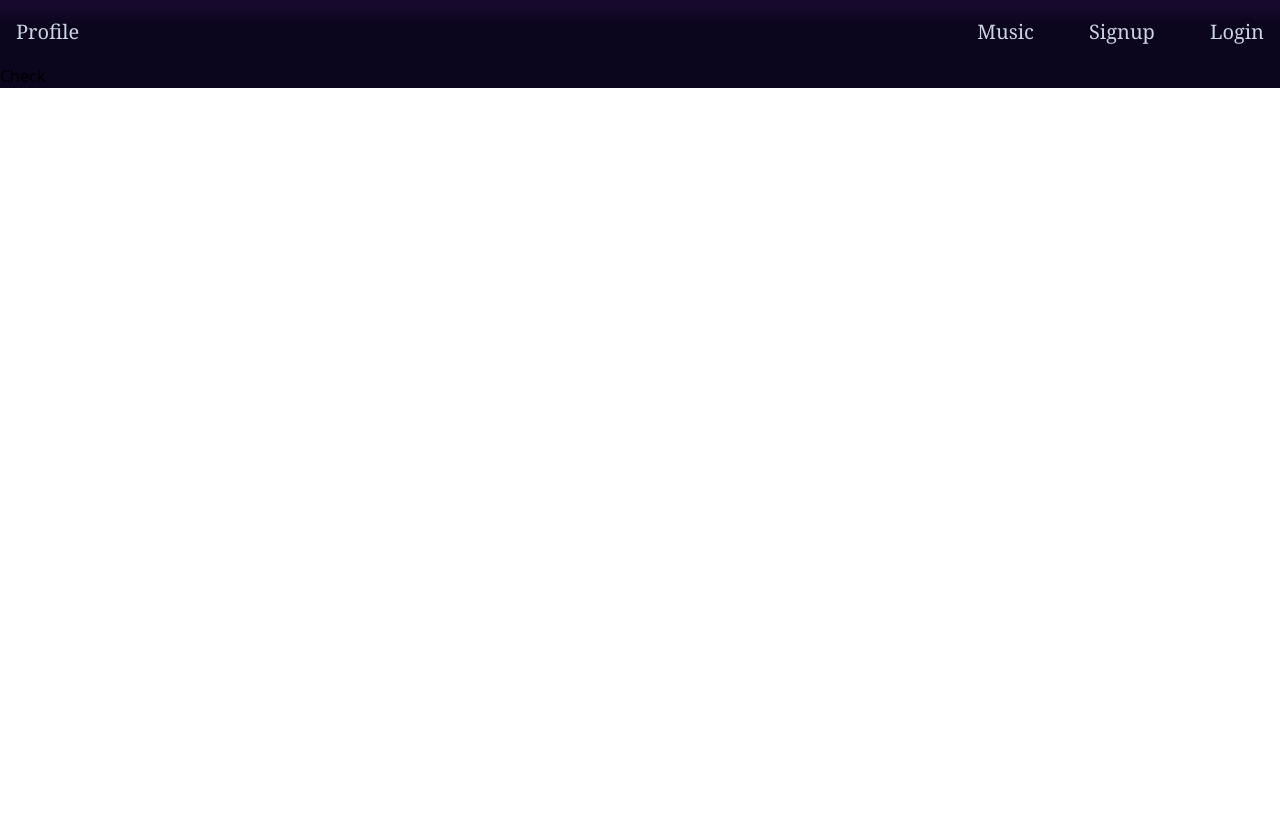
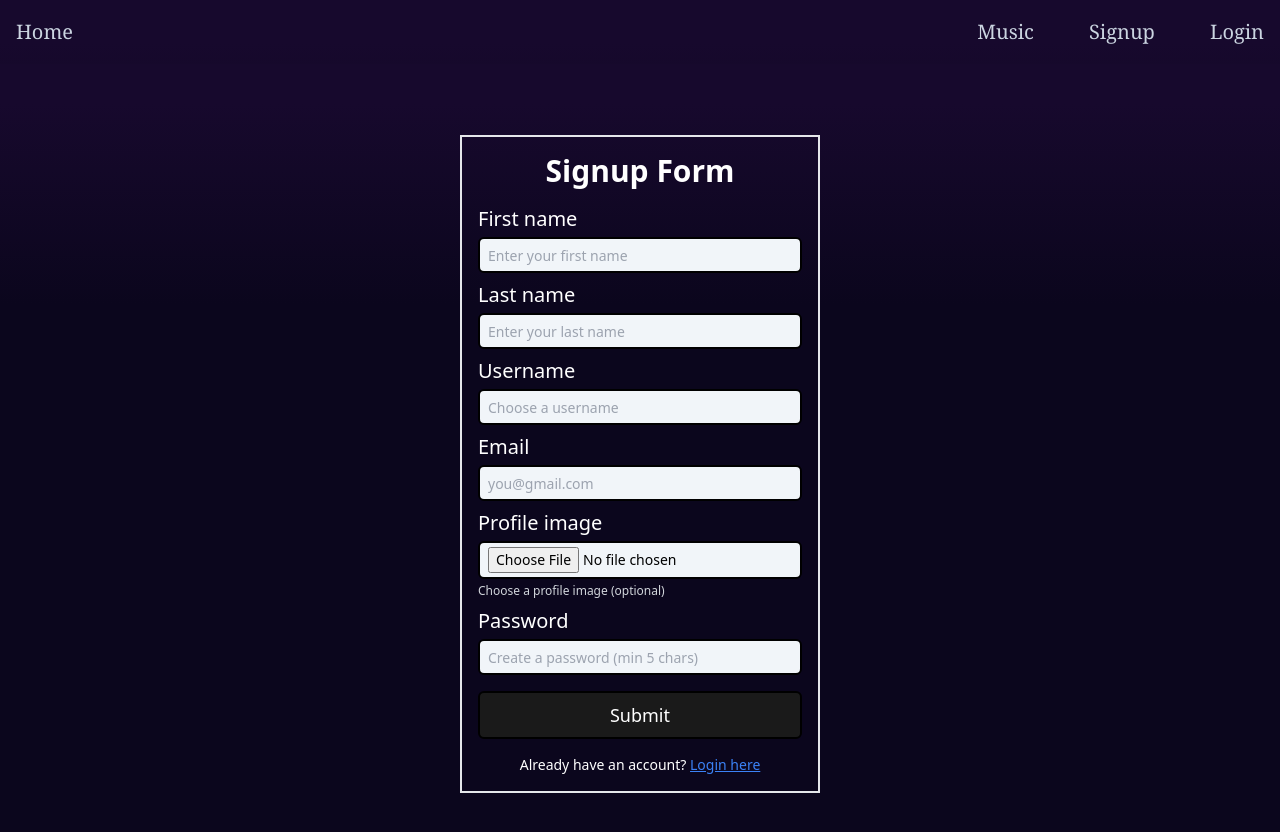
Before and after one commit to chakradharkotagiri/Entertainment-recommendation-system, a React (Vite) app: page /signup in a window 1280 px wide. Shown: the top 832 px of the page. Before the commit the page ends 800 px from the top, so only its background shows below. Built offline with nearby package versions, Linux system fonts and the light colour scheme.

Commit message:
Signup Page changes

```diff
--- a/package.json
+++ b/package.json
@@ -13,6 +13,7 @@
     "axios": "^1.6.8",
     "react": "^18.2.0",
     "react-dom": "^18.2.0",
+    "react-hook-form": "^7.67.0",
     "react-hot-toast": "^2.4.1",
     "react-router-dom": "^6.22.3"
   },
--- a/src/components/Navbar.jsx
+++ b/src/components/Navbar.jsx
@@ -26,7 +26,9 @@ const Navbar = ({ contentType, setContentType }) => {
 
   return (
     <div className="h-16 px-4 flex flex-row text-xl items-center justify-between text-slate-300 font-serif">
-      <div className=" bg-line-900 "> Profile</div>
+      <div
+      onClick={()=> {navigate("/")}}
+      className=" bg-line-900 "> Home</div>
 
       <div className="flex items-center">
         <div className="relative bg-line-900 pl-4" ref={domNode}>
--- a/src/components/Search.jsx
+++ b/src/components/Search.jsx
@@ -51,7 +51,7 @@ const Search = ({ contentType }) => {
         {loading ? "Loading..." : "Go"}
       </button>
 
-      <div className="text-white mt-4 w-[100%] whitespace-pre-wrap">
+      <div className="text-white mt-4 w-[100%] font-mono whitespace-pre-wrap">
         {result && (
           <div
             className="w-full mt-4 p-4 bg-[#1a112f] text-white rounded-lg
--- a/src/components/Signup.jsx
+++ b/src/components/Signup.jsx
@@ -1,11 +1,165 @@
-import React from 'react'
+import React, { useEffect } from "react";
+import { useForm } from "react-hook-form";
+// removed ImageUpload import since we use a simple file input now
+// import Card from "../FormElements/Card";
+import { useNavigate } from "react-router-dom";
+// import { API_URL } from "../../../config";
 
-const Signup = () => {
+export default function Signup() {
+  const navigate = useNavigate();
+
+  const {
+    register,
+    handleSubmit,
+    watch,
+    trigger,
+    formState: { errors, isSubmitting, touchedFields, dirtyFields },
+  } = useForm({
+    mode: "onChange", // validate while typing
+    reValidateMode: "onChange",
+  });
+
+  // watch email to trigger debounced validation when user stops typing
+  const emailValue = watch("email");
+
+  useEffect(() => {
+    // only run debounce validation when user has interacted with the field
+    if (!emailValue) return; // nothing typed yet
+    // also ensure the field is touched/dirty (user started typing)
+    if (!touchedFields.email && !dirtyFields.email) return;
+
+    const id = setTimeout(() => {
+      // trigger validation for email field only
+      trigger("email");
+    }, 700);
+    return () => clearTimeout(id);
+  }, [emailValue, trigger, touchedFields, dirtyFields]);
+
+
   return (
-    <div>
-      Check
+    <div className="flex justify-center min-h-screen items-center bg-gradient-to-b from-[#17092d] from-5% to-[#0b061d] to-30% p-4">
+
+        <form
+          className="text-xl border-2 border-solid text-white p-4 w-[360px]"
+
+        >
+          <h1 className="flex justify-center mb-4 text-3xl font-bold">Signup Form</h1>
+
+          <div className="flex flex-col gap-2">
+            <div>
+              <label className="block mb-1">First name</label>
+              <input
+                placeholder="Enter your first name"
+                className="w-full h-9 px-2 text-sm placeholder:text-sm placeholder:font-medium bg-slate-100 text-black border-2 border-black rounded-md"
+                {...register("firstName", {
+                  required: "First name is required",
+                  maxLength: { value: 20, message: "Maximum length is 20" },
+                  minLength: { value: 3, message: "Minimum length is 3" },
+                })}
+              />
+              {errors.firstName && (
+                <p className="text-red-700 text-sm mt-1">{errors.firstName.message}</p>
+              )}
+            </div>
+
+            <div>
+              <label className="block mb-1">Last name</label>
+              <input
+                placeholder="Enter your last name"
+                className="w-full h-9 px-2 text-sm placeholder:text-sm placeholder:font-medium bg-slate-100 text-black border-2 border-black rounded-md"
+                {...register("lastName", {
+                  required: "Last name is required",
+                  minLength: { value: 3, message: "Minimum length is 3" },
+                  maxLength: { value: 20, message: "Maximum length is 20" },
+                })}
+              />
+              {errors.lastName && (
+                <p className="text-red-700 text-sm mt-1">{errors.lastName.message}</p>
+              )}
+            </div>
+
+            <div>
+              <label className="block mb-1">Username</label>
+              <input
+                placeholder="Choose a username"
+                className="w-full h-9 px-2 text-sm placeholder:text-sm placeholder:font-medium bg-slate-100 text-black border-2 border-black rounded-md"
+                {...register("username", {
+                  required: "Username is required",
+                  minLength: { value: 3, message: "Minimum length is 3" },
+                })}
+              />
+              {errors.username && (
+                <p className="text-red-700 text-sm mt-1">{errors.username.message}</p>
+              )}
+            </div>
+
+            <div>
+              <label className="block mb-1">Email</label>
+              <input
+                placeholder="you@gmail.com"
+                className="w-full h-9 px-2 text-sm placeholder:text-sm placeholder:font-medium bg-slate-100 text-black border-2 border-black rounded-md"
+                {...register("email", {
+                  required: "Email is required",
+                  pattern: {
+                    value: /^[a-zA-Z0-9._%+-]+@gmail\.com$/,
+                    message: "Please enter a valid Gmail address ending with @gmail.com",
+                  },
+                })}
+              />
+              {/* show email error only after user interacted with the field */}
+              {errors.email && (touchedFields.email || dirtyFields.email) && (
+                <p className="text-red-700 text-sm mt-1">{errors.email.message}</p>
+              )}
+            </div>
+
+            {/* simplified file chooser: no preview, just the choose file input */}
+            <div>
+              <label className="block mb-1">Profile image</label>
+              <input
+                type="file"
+                accept="image/*"
+                className="w-full text-sm placeholder:text-sm bg-slate-100 text-black border-2 border-black rounded-md px-2 py-1"
+                {...register("avatar")}
+              />
+              {/* optional helper text if you want */}
+              <p className="text-xs text-gray-300 mt-1">Choose a profile image (optional)</p>
+            </div>
+
+            <div>
+              <label className="block mb-1">Password</label>
+              <input
+                type="password"
+                placeholder="Create a password (min 5 chars)"
+                className="w-full h-9 px-2 text-sm placeholder:text-sm placeholder:font-medium bg-slate-100 text-black border-2 border-black rounded-md"
+                {...register("password", {
+                  required: "Password is required",
+                  minLength: { value: 5, message: "Minimum length is 5" },
+                })}
+              />
+              {errors.password && (
+                <p className="text-red-700 text-sm mt-1">{errors.password.message}</p>
+              )}
+            </div>
+
+            <input
+              className="w-full bg-[#1A1A1A] border-2 text-lg border-black mt-2 rounded-md px-4 py-2 cursor-pointer disabled:opacity-60"
+              type="submit"
+              disabled={isSubmitting}
+              value={isSubmitting ? "Submitting" : "Submit"}
+            />
+
+            <p className="mt-2 text-sm text-center">
+              Already have an account?{' '}
+              <span
+                className="text-blue-500 underline cursor-pointer"
+                onClick={() => navigate('/login')}
+              >
+                Login here
+              </span>
+            </p>
+          </div>
+        </form>
+
     </div>
-  )
+  );
 }
-
-export default Signup
```
Also changed, not shown: src/App.jsx (line endings or trailing spaces), 1 other file (tests, documents, lock files or other folders).
